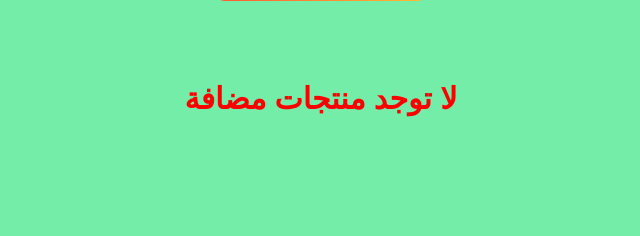
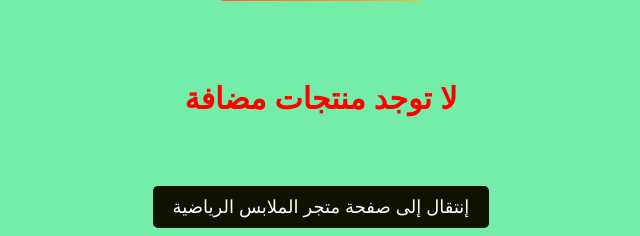
Before and after one commit to Alshlhwbalshby7/SportTeez, a PHP site: page /admin.php in a window 1280 px wide. Shown: the part 867-1103 px from the top of the page, without its empty margins (319-959 px from the left). Before the commit the page ends 984 px from the top, so only its background shows below. Run offline with PHP 8.4, Linux system fonts and the light colour scheme; the visitor is signed in with stand-in values (Sample User, id 1); data that the repository does not hold is empty.

Commit message:
the link of moveing page store colthes

```diff
--- a/admin.php
+++ b/admin.php
@@ -269,3 +269,4 @@ if (isset($_SESSION['username'])) {
     }
     ?>
 </div>
+<a id="store-link" href="index.php">إنتقال إلى صفحة متجر الملابس الرياضية</a>
```
